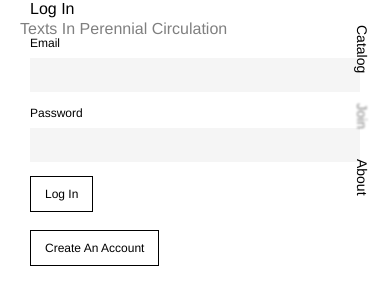
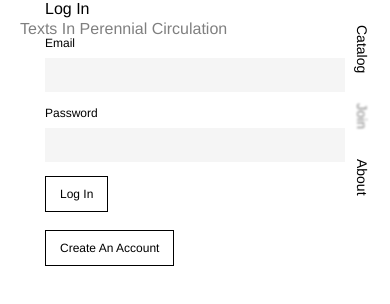
Before and after one commit to euniceyeeun/tipc, a React (Vite) app in the folder client/: page /join in a window 390 px wide. Shown: the top 304 px of the page. Built offline with nearby package versions, Linux system fonts and the light colour scheme; no server answers; a web font is replaced by a local one.

Commit message:
fixing join page on mobile

```diff
--- a/client/src/pages/Join.css
+++ b/client/src/pages/Join.css
@@ -1,10 +1,8 @@
 #join-container {
   display: flex;
-  flex-flow: row nowrap;
+  flex-flow: column nowrap;
   width: 100%;
-  height: 100dvh;
-  justify-content: center;
-  align-items:start;
+  align-items:center;
   overflow:scroll;
   padding-bottom:20px;
 }
@@ -12,9 +10,9 @@
 .join-upload-layout {
   display: flex;
   flex-flow:column nowrap;
-  margin-top:15dvw;
+  /* padding-top:200px; */
+  margin-top:5em;
   gap:48px;
-  align-items:center;
 }
 
 .join-column {
@@ -45,7 +43,7 @@
   display: flex;
   flex-flow:column nowrap;
   gap: 14px;
-  width:330px;
+  width:300px;
 }
 
 .join-field {
@@ -131,9 +129,12 @@
 }
 
 @media (min-width: 900px) {
+
   #join-container {
-    align-items:center;
+    flex-flow:row nowrap;
+    justify-content:center;
   }
+
   .join-upload-layout {
     margin-top:0;
     display:flex;
```
